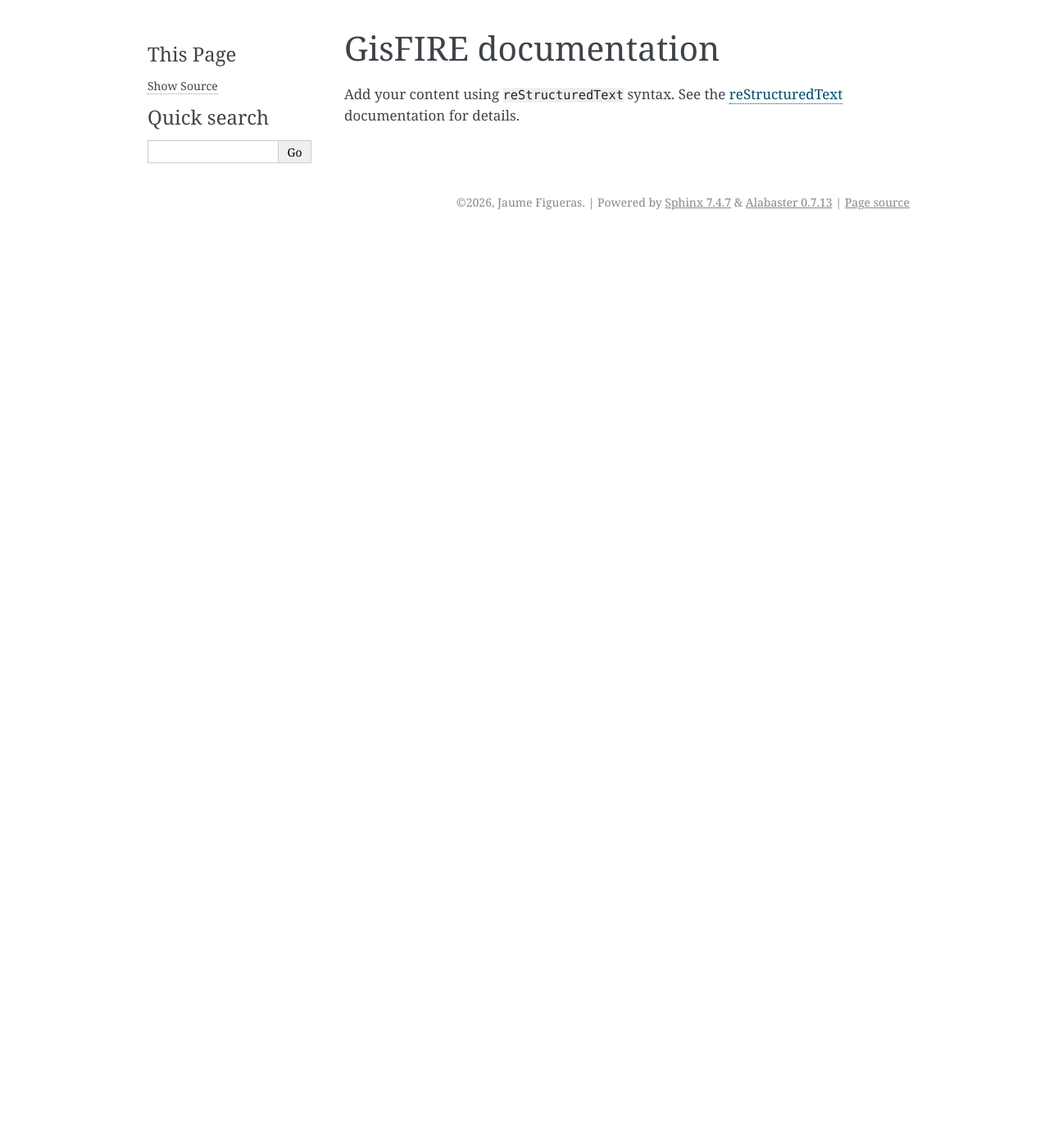
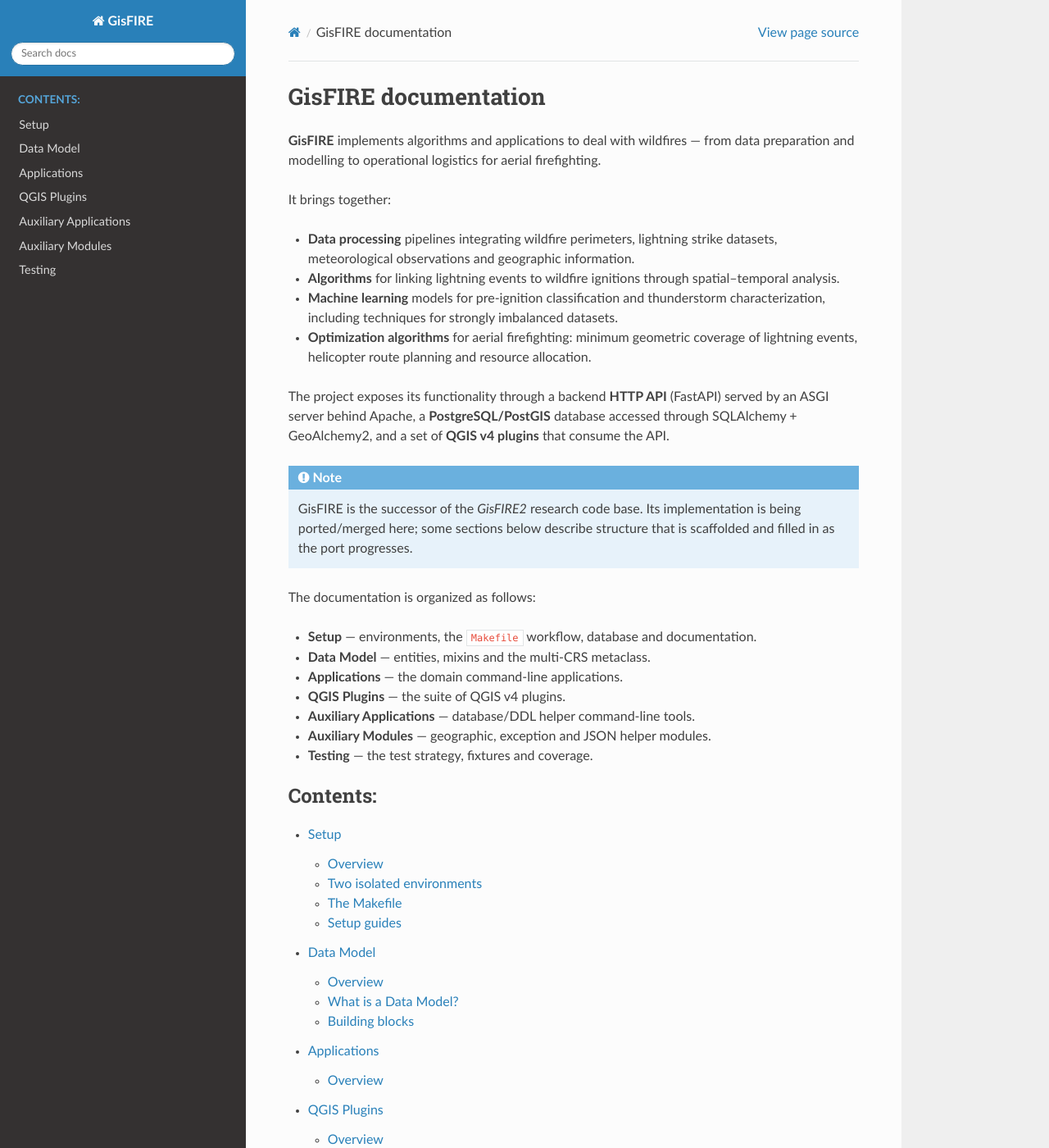
Before and after one commit to JaumeFigueras/GisFIRE, a Sphinx documentation site: the page built from docs/source/index.rst, in a window 1280 px wide and 1400 px high. Shown: the whole window at 82% size. Built offline with Sphinx 7.4.7 and the Read the Docs theme 3.1.0, drawn with Linux system fonts in a browser that asks for light colours; some of the changed text lies outside the part shown.

Commit message:
Docs setup plus some first elements and others copied from previous project

```diff
--- a/docs/source/conf.py
+++ b/docs/source/conf.py
@@ -2,6 +2,14 @@
 #
 # For the full list of built-in configuration values, see the documentation:
 # https://www.sphinx-doc.org/en/master/usage/configuration.html
+
+import os
+import sys
+
+# Make the source importable for autodoc as modules land in the repo.
+sys.path.insert(0, os.path.abspath(os.path.join('..', '..')))
+sys.path.insert(0, os.path.abspath(os.path.join('..', '..', 'src')))
+sys.path.insert(0, os.path.abspath(os.path.join('..', '..', 'test')))
 
 # -- Project information -----------------------------------------------------
 # https://www.sphinx-doc.org/en/master/usage/configuration.html#project-information
@@ -14,15 +22,28 @@
 # -- General configuration ---------------------------------------------------
 # https://www.sphinx-doc.org/en/master/usage/configuration.html#general-configuration
 
-extensions = []
+extensions = [
+    'sphinx.ext.duration',
+    'sphinx.ext.autodoc',
+    'sphinx.ext.napoleon',
+]
 
 templates_path = ['_templates']
 exclude_patterns = []
 
-language = 'en,ca'
+language = 'en'
+
+highlight_language = 'default'
+pygments_style = 'sphinx'
+autodoc_member_order = 'bysource'  # keep attribute/function order from the source
+
+# NOTE: once the SQLAlchemy models are ported, register a custom autodoc
+# documenter for `hybrid_property` here (as in GisFIRE2) so hybrid properties are
+# documented like normal @property attributes. Left out for now to keep the docs
+# build free of a hard SQLAlchemy import.
 
 # -- Options for HTML output -------------------------------------------------
 # https://www.sphinx-doc.org/en/master/usage/configuration.html#options-for-html-output
 
-html_theme = 'alabaster'
+html_theme = 'sphinx_rtd_theme'
 html_static_path = ['_static']
--- /dev/null
+++ b/docs/source/data_model.rst
@@ -0,0 +1,64 @@
+Data Model
+==========
+
+.. contents::
+   :local:
+   :depth: 1
+
+Overview
+--------
+
+The GisFIRE project needs a way to describe the entities involved in wildfire analysis —
+lightning strikes, meteorological data, thunderstorms, wildfire ignitions — and to store
+them in a spatial database. This is the **data model**.
+
+The model is built on the general characteristics of each entity and the specifics of
+the different data providers, so an object-oriented approach is used: generic domain
+models with provider-specific subclasses.
+
+What is a Data Model?
+---------------------
+
+A data model describes:
+
+- The entities in the system (for example ``Lightning``, ``WeatherStation``,
+  ``Thunderstorm``).
+- The relationships between these entities.
+- The properties and data types of each entity.
+- Any constraints or business rules.
+
+Here it is implemented in code with an ORM,
+`SQLAlchemy <https://www.sqlalchemy.org>`_, and its spatial companion
+`GeoAlchemy2 <https://geoalchemy-2.readthedocs.io>`_ on top of PostgreSQL/PostGIS.
+
+Building blocks
+---------------
+
+Metaclass
+^^^^^^^^^
+
+A dedicated metaclass generates coordinate columns, validated properties and PostGIS
+geometry columns from a class-level ``__location__`` declaration, and keeps coordinate
+sets in different EPSG systems in sync automatically. It also generates timezone-aware
+datetime properties.
+
+Mixins
+^^^^^^
+
+Mixins provide reusable functionality across models:
+
+- **Location** — geospatial coordinates (X, Y) for one or more EPSG codes.
+- **Date/Time** — timezone-aware date/time fields with comparison support.
+- **Timestamp** — an automatic UTC record-creation timestamp.
+
+Generic and provider-specific models
+^^^^^^^^^^^^^^^^^^^^^^^^^^^^^^^^^^^^^
+
+Generic domain models (``DataProvider``, ``Lightning``, ``Thunderstorm``,
+``WeatherStation``, ``Variable``, ...) use polymorphic inheritance; provider-specific
+subclasses add the columns particular to each data source.
+
+.. note::
+
+   Per-module API reference pages are generated from the source with autodoc as the
+   models are ported from GisFIRE2 into ``src/data_model/``.
--- a/docs/source/index.rst
+++ b/docs/source/index.rst
@@ -1,16 +1,48 @@
-.. GisFIRE documentation master file, created by
-   sphinx-quickstart on Thu Jul  9 19:06:56 2026.
-   You can adapt this file completely to your liking, but it should at least
-   contain the root `toctree` directive.
-
 GisFIRE documentation
 =====================
 
-Add your content using ``reStructuredText`` syntax. See the
-`reStructuredText <https://www.sphinx-doc.org/en/master/usage/restructuredtext/index.html>`_
-documentation for details.
+**GisFIRE** implements algorithms and applications to deal with wildfires — from data
+preparation and modelling to operational logistics for aerial firefighting.
 
+It brings together:
+
+- **Data processing** pipelines integrating wildfire perimeters, lightning strike
+  datasets, meteorological observations and geographic information.
+- **Algorithms** for linking lightning events to wildfire ignitions through
+  spatial–temporal analysis.
+- **Machine learning** models for pre-ignition classification and thunderstorm
+  characterization, including techniques for strongly imbalanced datasets.
+- **Optimization algorithms** for aerial firefighting: minimum geometric coverage of
+  lightning events, helicopter route planning and resource allocation.
+
+The project exposes its functionality through a backend **HTTP API** (FastAPI) served
+by an ASGI server behind Apache, a **PostgreSQL/PostGIS** database accessed through
+SQLAlchemy + GeoAlchemy2, and a set of **QGIS v4 plugins** that consume the API.
+
+.. note::
+
+   GisFIRE is the successor of the *GisFIRE2* research code base. Its implementation is
+   being ported/merged here; some sections below describe structure that is scaffolded
+   and filled in as the port progresses.
+
+The documentation is organized as follows:
+
+- **Setup** — environments, the ``Makefile`` workflow, database and documentation.
+- **Data Model** — entities, mixins and the multi-CRS metaclass.
+- **Applications** — the domain command-line applications.
+- **QGIS Plugins** — the suite of QGIS v4 plugins.
+- **Auxiliary Applications** — database/DDL helper command-line tools.
+- **Auxiliary Modules** — geographic, exception and JSON helper modules.
+- **Testing** — the test strategy, fixtures and coverage.
 
 .. toctree::
    :maxdepth: 2
    :caption: Contents:
+
+   setup
+   data_model
+   applications
+   qgis_plugins
+   auxiliary_applications
+   auxiliary_modules
+   testing
--- /dev/null
+++ b/docs/source/qgis_plugins.rst
@@ -0,0 +1,55 @@
+QGIS Plugins
+============
+
+.. contents::
+   :local:
+   :depth: 1
+
+Overview
+--------
+
+GisFIRE ships a **suite of independent QGIS v4 plugins**, not a single plugin. They live
+under ``qgis_plugins/`` — a container directory (not a Python package) where each
+subfolder is one self-contained, deployable plugin with its own ``metadata.txt`` and
+``classFactory`` entry point, imported by QGIS as a top-level package named after the
+folder.
+
+Plugins
+-------
+
+.. list-table::
+   :header-rows: 1
+   :widths: 34 40 26
+
+   * - Plugin
+     - Purpose
+     - Package
+   * - **GISFire Thunderstorm**
+     - Thunderstorm detection and clustering for wildfire risk analysis.
+     - ``gisfire_thunderstorm``
+   * - **GISFire Minimum Geometric Cover**
+     - Minimum geometric cover computation for wildfire resource coverage.
+     - ``gisfire_minimum_geometric_cover``
+   * - **GISFire Helicopter Routes**
+     - Helicopter route planning for wildfire operations.
+     - ``gisfire_helicopter_routes``
+
+Runtime and dependencies
+------------------------
+
+The plugins run inside QGIS's own Python interpreter (Qt6 / PyQt6) and are developed and
+tested from the QGIS virtual environment (see
+:doc:`setup/development_environment`). They communicate with the backend exclusively over
+its HTTP API using ``requests`` and do not import the server or data-model packages, so
+the QGIS environment stays free of SQLAlchemy, FastAPI and psycopg.
+
+Testing
+-------
+
+Each plugin has its own tests under ``qgis_plugins/test/<package>/``. Run them with
+``make test-qgis`` (or ``make test-qgis-full`` for verbose output and an HTML coverage
+report); see :doc:`testing`.
+
+.. note::
+
+   Per-plugin reference pages are added as the plugins are built out.
--- /dev/null
+++ b/docs/source/setup.rst
@@ -0,0 +1,124 @@
+Setup
+=====
+
+.. contents::
+   :local:
+   :depth: 2
+
+Overview
+--------
+
+GisFIRE integrates several components that must be configured before use: a Python
+environment for the backend and algorithms, a second environment for the QGIS plugins,
+a PostgreSQL/PostGIS database, and the Sphinx documentation system. This page gives an
+overview and explains the ``Makefile`` that ties the common tasks together.
+
+Two isolated environments
+-------------------------
+
+GisFIRE deliberately uses **two separate virtual environments**, because the QGIS
+plugins can only run inside QGIS's own Python interpreter (the ``qgis`` module and Qt6
+cannot be installed with ``pip``). This is structural, not a preference.
+
+- **Project virtual environment** (``.venv``, a plain ``python3 -m venv``): the data
+  model, the FastAPI backend, the algorithms and their tests. Installs
+  ``requirements/dev.txt`` (which pulls in ``requirements/base.txt``). It never imports
+  ``qgis`` or PyQt6.
+- **QGIS virtual environment** (created with ``--system-site-packages`` so it inherits
+  QGIS's Qt6/PyQt6 and the ``qgis`` module): the QGIS v4 plugins. Installs
+  ``requirements/qgis-dev.txt`` (which pulls in ``requirements/qgis.txt``).
+
+The two dependency sets do not overlap, so neither environment pollutes the other.
+See :doc:`setup/development_environment` for step-by-step instructions (including the
+dedicated QGIS user profile).
+
+The Makefile
+------------
+
+A top-level ``Makefile`` wraps the recurring developer tasks so the two environments do
+not have to be juggled by hand. Run ``make help`` to list the targets.
+
+Targets
+^^^^^^^
+
+.. list-table::
+   :header-rows: 1
+   :widths: 24 16 60
+
+   * - Target
+     - Environment
+     - Action
+   * - ``make venv``
+     - project
+     - Create the project virtual environment (``.venv``).
+   * - ``make install``
+     - project
+     - Install core + dev dependencies (``requirements/dev.txt``) into ``.venv``.
+   * - ``make install-qgis``
+     - QGIS
+     - Install plugin dev dependencies (``requirements/qgis-dev.txt``) into the QGIS venv.
+   * - ``make test``
+     - project
+     - Run the core test suite with coverage.
+   * - ``make test-qgis``
+     - QGIS
+     - Run the QGIS plugins test suite with coverage.
+   * - ``make test-all``
+     - both
+     - Run both suites in sequence.
+   * - ``make test-full``
+     - project
+     - Full verbose core run with an HTML coverage report, stopping on first failure.
+   * - ``make test-qgis-full``
+     - QGIS
+     - Full verbose plugins run with an HTML coverage report, stopping on first failure.
+   * - ``make docs``
+     - project
+     - Build the Sphinx documentation (``docs/build/html``).
+   * - ``make clean``
+     - --
+     - Remove coverage reports, caches and the throwaway QGIS test profile.
+
+How it invokes each environment
+^^^^^^^^^^^^^^^^^^^^^^^^^^^^^^^^
+
+- Coverage is **on by default**: the ``addopts`` in each ``pytest.ini`` enable
+  ``--cov`` with a terminal report. The ``*-full`` targets additionally produce an HTML
+  report and run extra-verbose (matching the usual manual invocation
+  ``-x -v -s -vv``).
+- The QGIS targets ``cd`` into ``qgis_plugins/`` so pytest auto-discovers that suite's
+  ``pytest.ini`` and each plugin imports top-level, exactly as QGIS loads it.
+- Because PyQGIS lives outside the standard site-packages, the QGIS targets export
+  ``PYTHONPATH`` (default ``/usr/share/qgis/python``) and run Qt headless
+  (``QT_QPA_PLATFORM=offscreen``). Tests are always invoked as ``python -m pytest``
+  rather than the ``pytest`` script, since ``pytest`` is provided via
+  system-site-packages and has no console script inside the QGIS venv.
+
+Overridable variables
+^^^^^^^^^^^^^^^^^^^^^^
+
+Several paths can be overridden on the command line if your installation differs::
+
+   make test-qgis QGIS_VENV=/path/to/qgis/venv
+   make test-qgis QGIS_PYTHONPATH=/usr/share/qgis/python
+   make test-qgis QGIS_QT_PLATFORM=offscreen
+
+Typical first-time flow
+^^^^^^^^^^^^^^^^^^^^^^^^
+
+.. code-block:: bash
+
+   make venv          # create .venv
+   make install       # core + dev deps
+   make install-qgis  # plugin deps into the QGIS venv
+   make test-all      # run both test suites
+
+Setup guides
+------------
+
+.. toctree::
+   :maxdepth: 1
+
+   setup/development_environment
+   setup/postgresql_database
+   setup/documentation
--- /dev/null
+++ b/docs/source/testing.rst
@@ -0,0 +1,59 @@
+Testing
+=======
+
+.. contents::
+   :local:
+   :depth: 2
+
+Overview
+--------
+
+Testing ensures the code behaves as expected, catches regressions early and documents
+behaviour. GisFIRE uses `pytest <https://docs.pytest.org/en/stable/>`_ with coverage
+enabled by default.
+
+Because of the two-environment split (see :doc:`setup`), there are **two test roots**,
+each with its own ``pytest.ini`` so pytest never imports the wrong environment's
+dependencies at collection time:
+
+- ``test/`` — the core suite, run in the project virtual environment with ``make test``.
+- ``qgis_plugins/test/<package>/`` — the plugin suites, run in the QGIS virtual
+  environment with ``make test-qgis``.
+
+Core tests
+----------
+
+The core suite tests the data model, backend and algorithms. The plan follows the
+GisFIRE2 strategy: a ``conftest.py`` spins up an **ephemeral PostgreSQL instance** per
+run with ``pytest-postgresql``, initializes the schema from the hand-written SQL files,
+and exposes a scoped SQLAlchemy ``db_session`` fixture that truncates all tables after
+each test.
+
+QGIS plugin tests
+-----------------
+
+The plugin suites use `pytest-qgis <https://pypi.org/project/pytest-qgis/>`_, which boots
+a headless ``QgsApplication`` and provides fixtures such as ``qgis_app`` and
+``qgis_iface``, together with `pytest-qt <https://pytest-qt.readthedocs.io>`_ and its
+``qtbot`` fixture for driving Qt6 dialogs and widgets. The QGIS targets run Qt headless
+and point ``QGIS_CUSTOM_CONFIG_PATH`` at a throwaway profile, so tests never touch an
+interactive QGIS profile.
+
+Coverage
+--------
+
+Coverage is enabled by default through the ``addopts`` in each ``pytest.ini`` (terminal
+report). The ``make test-full`` and ``make test-qgis-full`` targets additionally write an
+HTML report under the corresponding ``test/coverage_reports`` directory and run
+extra-verbose, stopping on the first failure.
+
+Running the tests
+-----------------
+
+.. code-block:: bash
+
+   make test            # core suite + coverage
+   make test-qgis       # plugin suites + coverage
+   make test-all        # both
+   make test-full       # core, verbose + HTML coverage
+   make test-qgis-full  # plugins, verbose + HTML coverage
```
Also changed, not shown: docs/source/applications.rst (added, +24 -0 lines), docs/source/auxiliary_applications.rst (added, +26 -0 lines), docs/source/auxiliary_modules.rst (added, +24 -0 lines), docs/source/setup/development_environment.rst (added, +52 -0 lines), docs/source/setup/documentation.rst (added, +31 -0 lines), docs/source/setup/postgresql_database.rst (added, +28 -0 lines).
